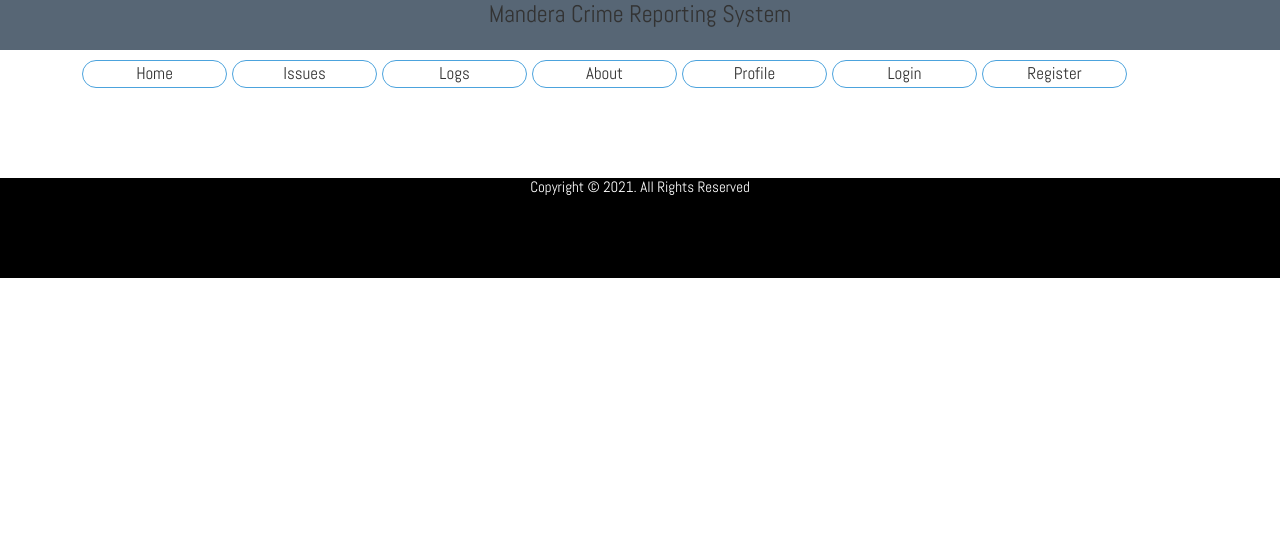
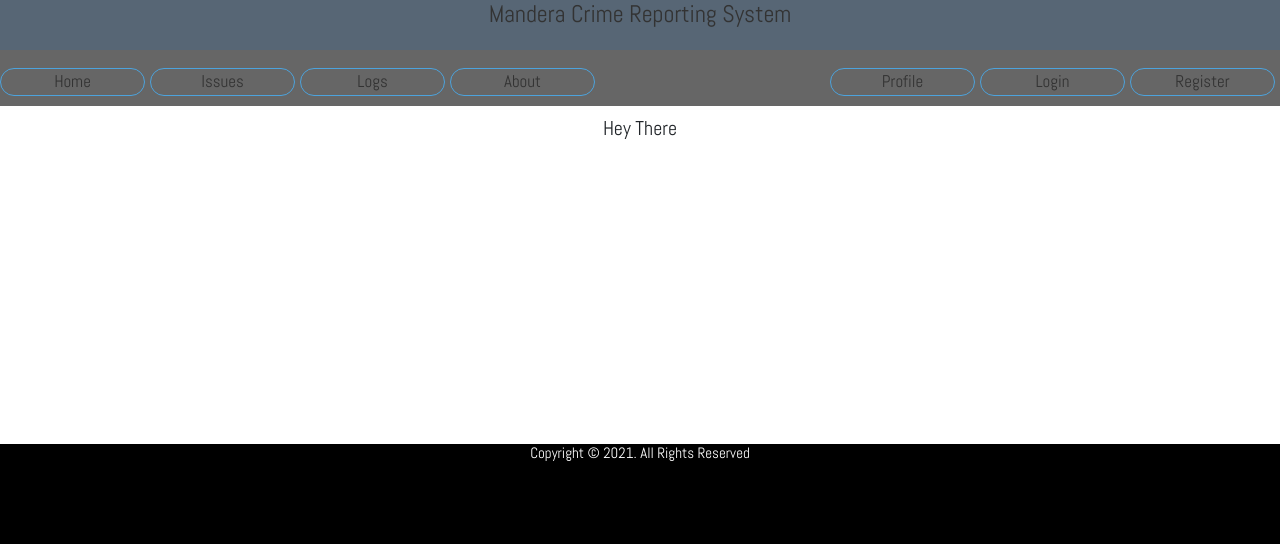
Before and after one commit to OkothPius/CRS, a Django app: page /crime/home/ in a window 1280 px wide. Shown: the top 556 px of the page. Run offline with Django 3.2, Linux system fonts and the light colour scheme; some libraries are stand-ins or nearby versions.

Commit message:
feat: update

```diff
--- a/crime/templates/crime/base.html
+++ b/crime/templates/crime/base.html
@@ -13,9 +13,8 @@
 	<div class="header">
 		<h4>Mandera Crime Reporting System</h4>
 	</div>
-	<div class="container">
-		<nav>
-			<ul class="float-right">
+		<nav class="navbar">
+			<ul>
 				<li><a href="#">Home</a> </li>
 				<li><a href="#">Issues</a> </li>
 				<li><a href="#">Logs</a> </li>
@@ -23,14 +22,16 @@
 			</ul>
 
 			<!-- Authentication -->
-			<ul class="float-left">
+			<ul>
 				<li><a href="#">Profile</a> </li>
 				<li><a href="#">Login</a> </li>
 				<li><a href="#">Register</a> </li>
 			</ul>
 		</nav>
+	<div class="content">
+		{% block content %}{% endblock content%}
 	</div>
-	<!-- {% block content %}{% endblock content%} -->
+
 
 
 	<footer>
@@ -38,5 +39,9 @@
 			<h5>Copyright &copy; 2021. All Rights Reserved</h5>
 		</div>
 	</footer>
+
+	<script src="https://code.jquery.com/jquery-3.4.1.slim.min.js"></script>
+	<script src="https://cdn.jsdelivr.net/npm/popper.js@1.16.0/dist/umd/popper.min.js"></script>
+	<script src="https://stackpath.bootstrapcdn.com/bootstrap/4.4.1/js/bootstrap.min.js"></script>
 </body>
 </html>
```
